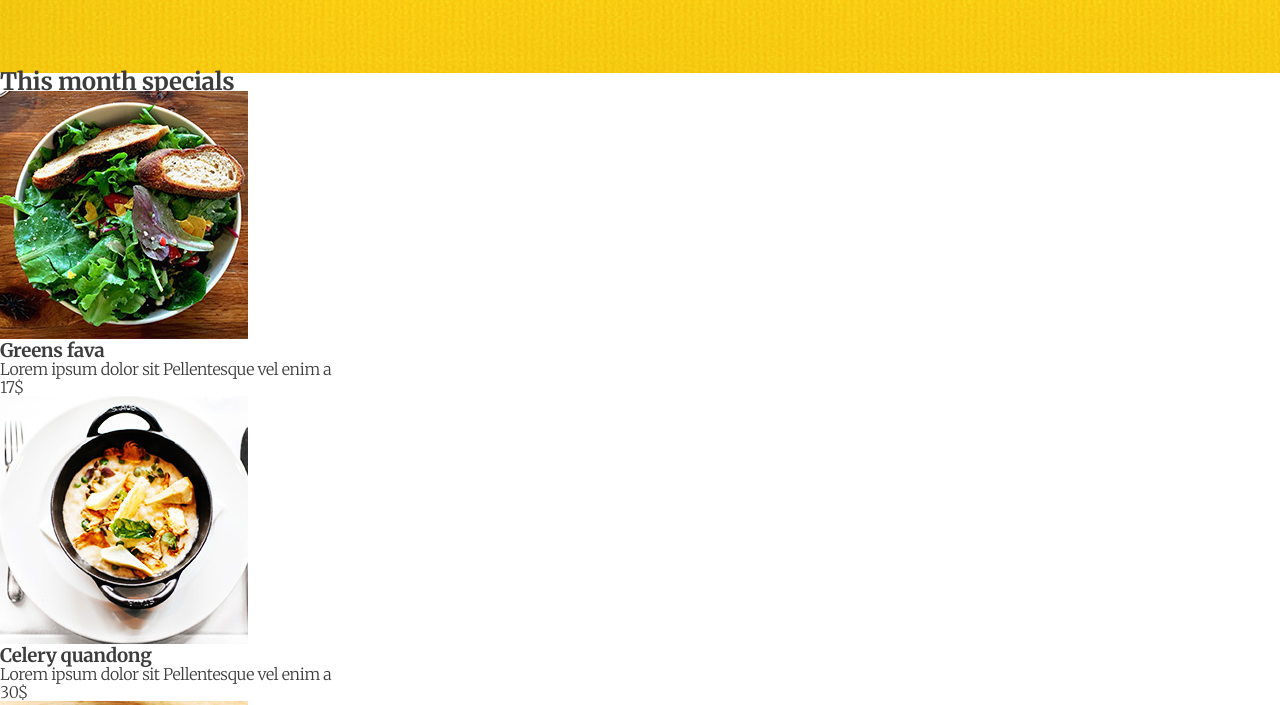
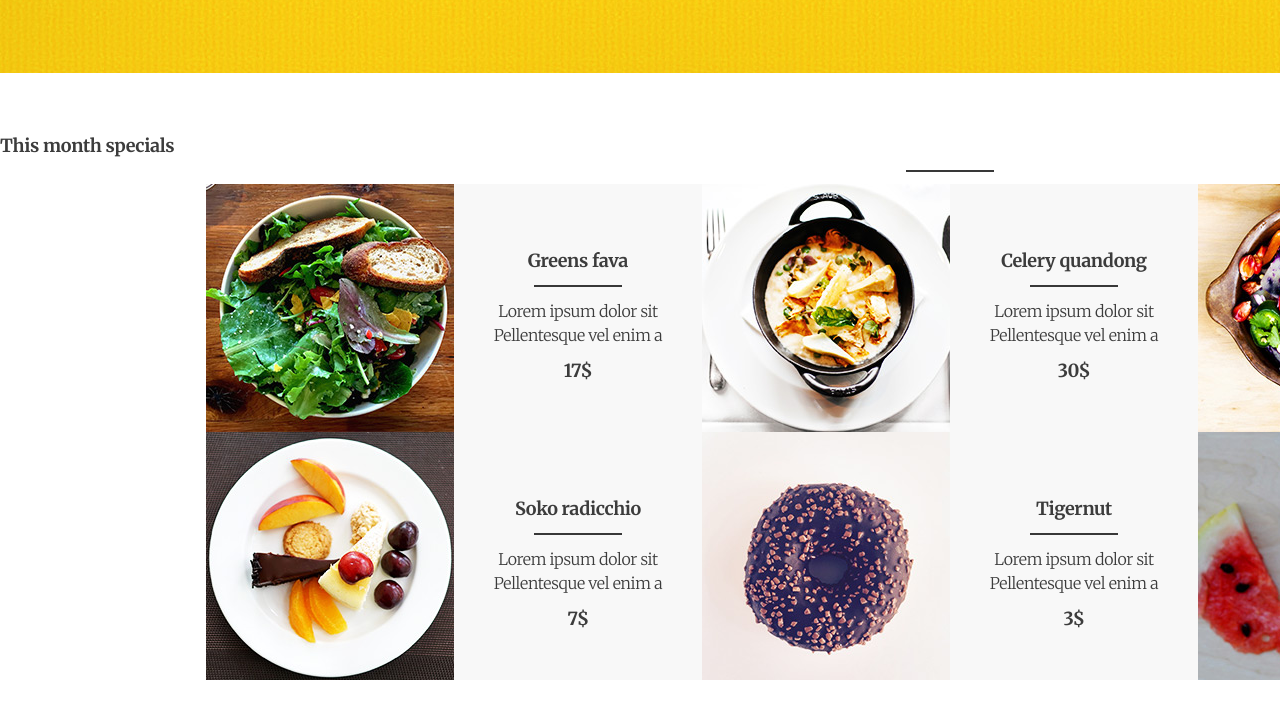
Before and after one commit to DanteStrike/veggie-ggv, a website: page src/index.html in a window 1280 px wide. Shown: the part 1275-1980 px from the top of the page. Drawn offline with nearby package versions, Linux system fonts and the light colour scheme; files that its build step writes are made by us from their sources; files whose address does not match are found by name.

Commit message:
new imports

```diff
--- a/src/css/style.scss
+++ b/src/css/style.scss
@@ -4,11 +4,17 @@
 @import '../common.blocks/visually-hidden.scss';
 @import '../common.blocks/container.scss';
 @import '../common.blocks/clearfix.scss';
+@import '../common.blocks/button.scss';
+@import '../common.blocks/input.scss';
 
 @import '../common.blocks/page-header.scss';
 @import '../common.blocks/nav.scss';
 
 @import '../common.blocks/page-content.scss';
 @import '../common.blocks/advantages.scss';
+@import '../common.blocks/month-specials.scss';
+@import '../common.blocks/about-us.scss';
+@import '../common.blocks/restaurant-menu.scss';
 
 @import '../common.blocks/page-footer.scss';
+@import '../common.blocks/contacts.scss';
```
